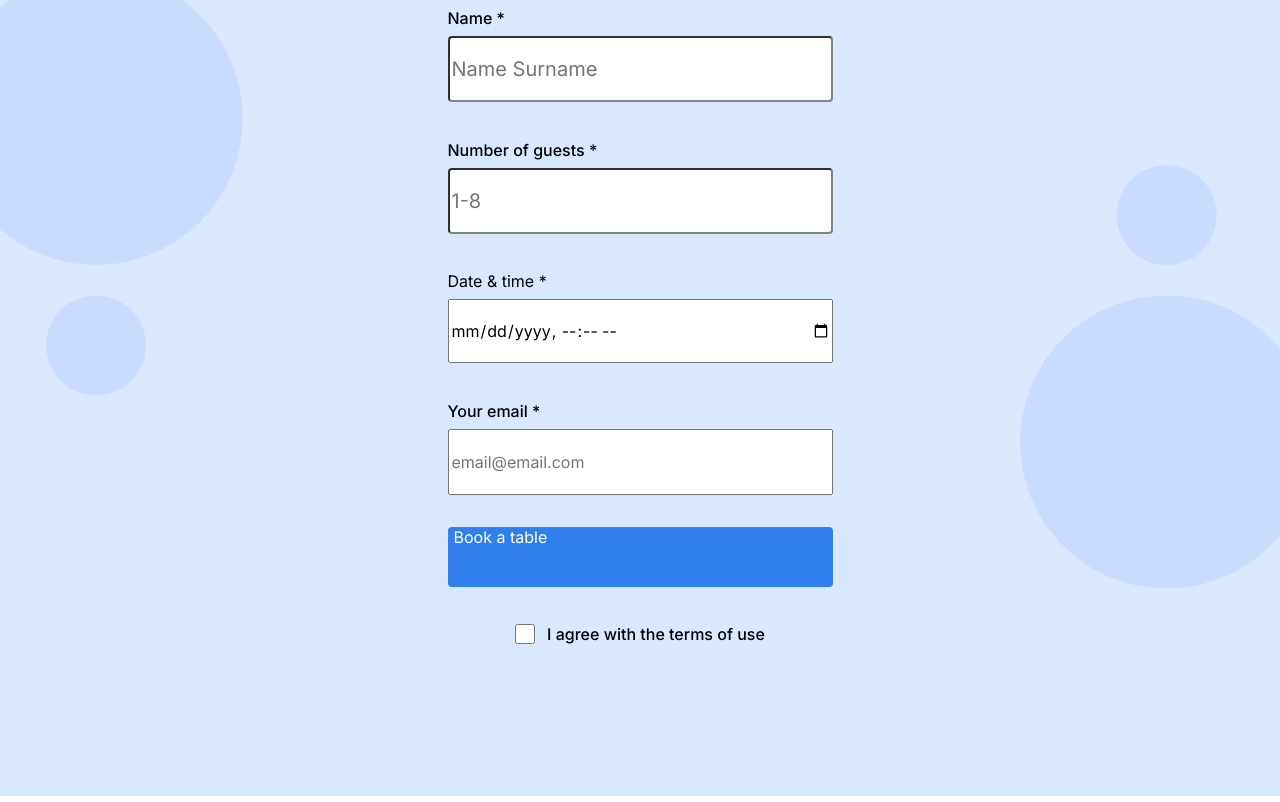
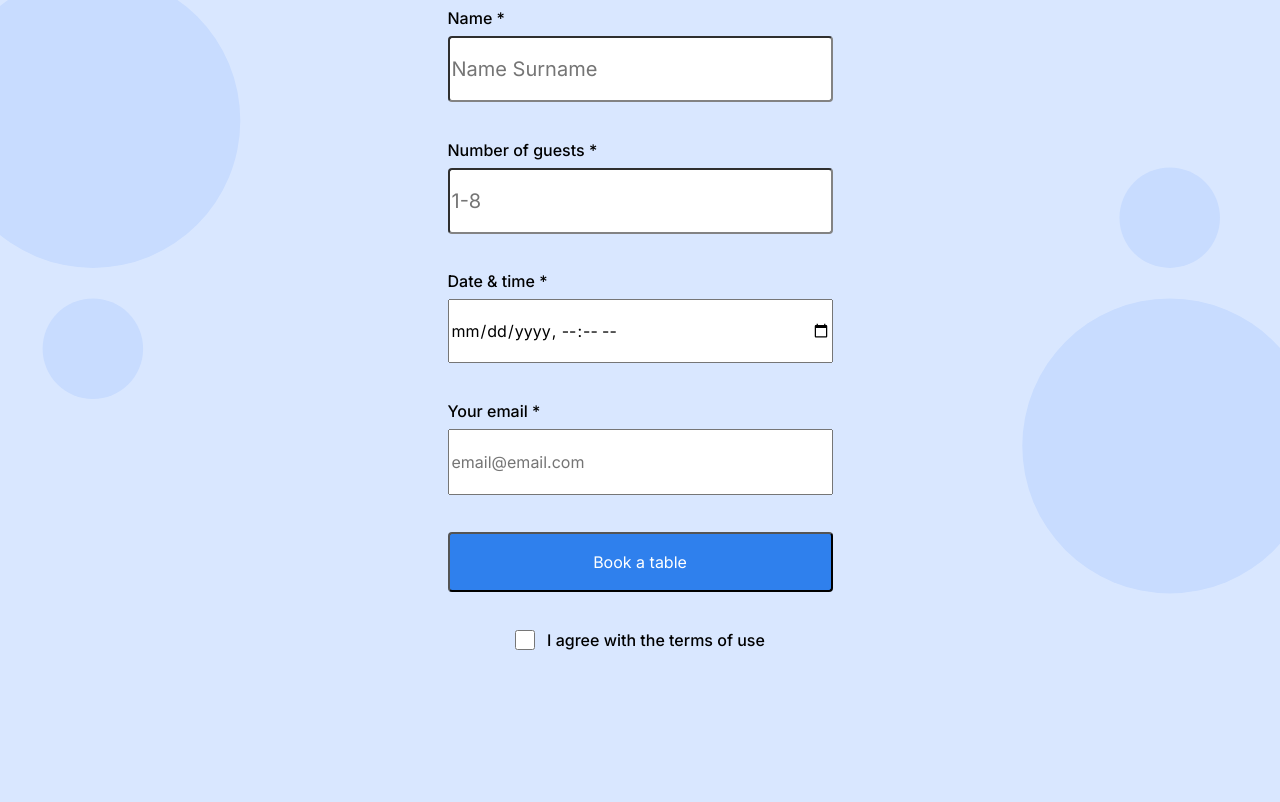
Before and after one commit to trangmtruong/se_project_coffeeshop, a plain HTML site: page index.html in a window 1280 px wide. Shown: the part 1870-2672 px from the top of the page. Drawn offline with Linux system fonts and the light colour scheme.

Commit message:
Project 2 Stage 3 First Submission

```diff
--- a/index.html
+++ b/index.html
@@ -140,7 +140,7 @@
                 />
               </fieldset>
               <fieldset class="form__fieldset">
-                <label fclass="fieldset__label" or="date-and-time"
+                <label class="fieldset__label" for="date-and-time"
                   >Date & time *</label
                 >
                 <input
@@ -160,19 +160,16 @@
                   required
                 />
               </fieldset>
-              <button
-                class="form__fieldset form__fieldset_button"
-                type="submit"
-              >
-                Book a table
-              </button>
+              <fieldset class="form__fieldset">
+                <button class="form__button" type="submit">Book a table</button>
+              </fieldset>
               <fieldset class="form__fieldset form__fielset_terms-of-use">
-                <label class="checkbox-and-label">
+                <div class="checkbox-and-label">
                   <input type="checkbox" id="terms-of-use" class="checkbox" />
                   <label class="fielset__label_button" for="terms-of-use"
                     >I agree with the terms of use</label
                   >
-                </label>
+                </div>
               </fieldset>
             </form>
           </div>
--- a/pages/index.css
+++ b/pages/index.css
@@ -229,16 +229,17 @@ input {
   border-color: #838383;
 }
 
-.form__fieldset_button {
+.form__button {
   border-radius: 4px;
   height: 60px;
   width: 385px;
   background-color: #2f80ed;
   color: #fff;
-  margin-bottom: 32px;
+  opacity: 1;
+  transition: opacity 1s;
 }
-.form__fieldset_button:hover {
-  background-color: linear-gradient(#2f80ed 100%, #2f80ed 70%);
+.form__button:hover {
+  opacity: 0.7;
 }
 .form__fielset_terms-of-use {
   flex-direction: row;
```
